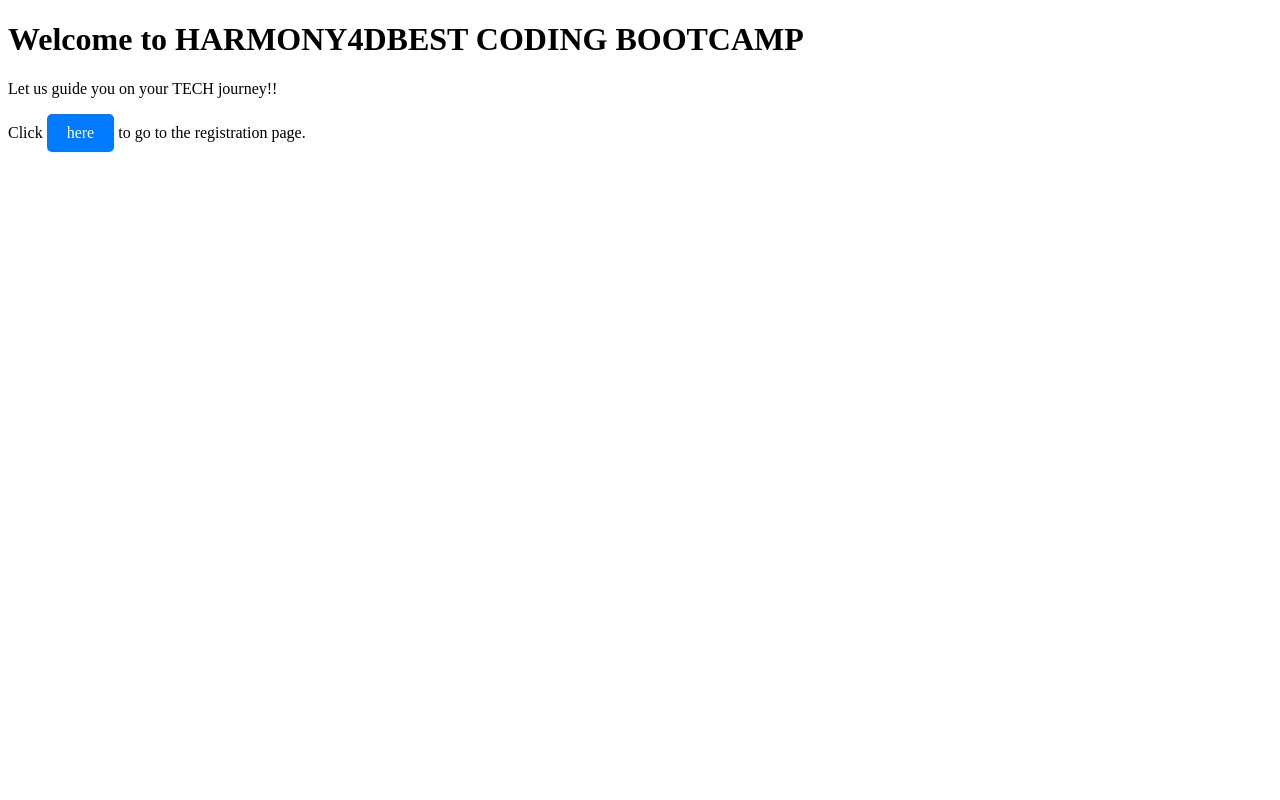
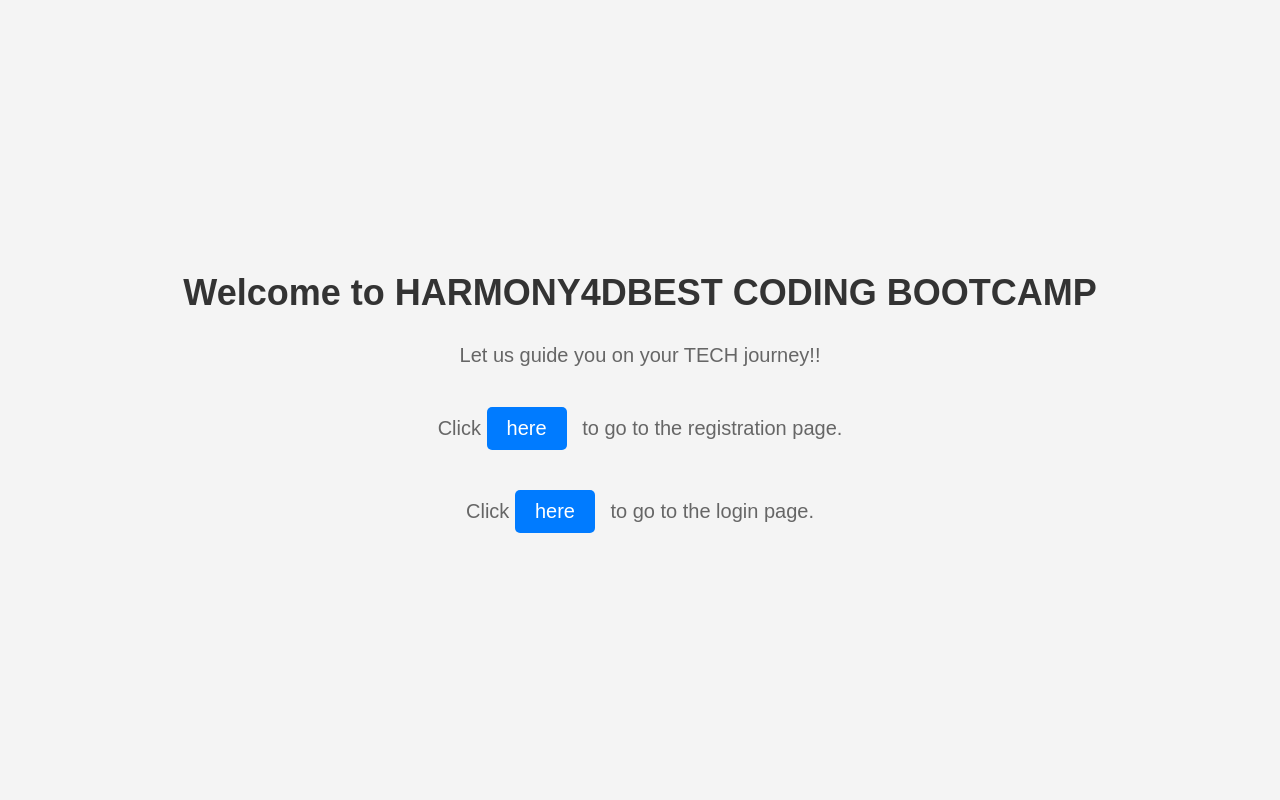
Before and after one commit to Martin4dbest/my_backend_portfolio_project, a Flask app: page / in a window 1280 px wide. Run offline with Flask 3, Linux system fonts and the light colour scheme.

Commit message:
Updated database

```diff
--- a/flaskapp/app.py
+++ b/flaskapp/app.py
@@ -15,7 +15,8 @@ class User(db.Model):
 @app.route('/')
 def home():
     registration_url = '/register'  # Update this with the actual registration route
-    return render_template('home.html', registration_url=registration_url)
+    login_url = '/login'
+    return render_template('home.html', registration_url=registration_url, login_url=login_url)
 
 @app.route('/register', methods=['GET', 'POST'])
 def register():
--- a/flaskapp/templates/home.html
+++ b/flaskapp/templates/home.html
@@ -3,6 +3,32 @@
 <head>
     <title>Home</title>
     <style>
+        body {
+            font-family: Arial, sans-serif;
+            background-color: #f4f4f4;
+            margin: 0;
+            padding: 0;
+            display: flex;
+            flex-direction: column;
+            align-items: center;
+            justify-content: center;
+            height: 100vh;
+        }
+
+        h1 {
+            font-size: 36px;
+            color: #333;
+            text-align: center;
+            margin-bottom: 10px;
+        }
+
+        p {
+            font-size: 20px;
+            color: #666;
+            text-align: center;
+            margin-bottom: 20px;
+        }
+
         .button-link {
             display: inline-block;
             padding: 10px 20px;
@@ -12,6 +38,12 @@
             border: none;
             cursor: pointer;
             border-radius: 5px;
+            transition: background-color 0.3s;
+            margin-right: 10px;
+        }
+
+        .button-link:hover {
+            background-color: #0056b3;
         }
     </style>
 </head>
@@ -19,5 +51,6 @@
     <h1>Welcome to HARMONY4DBEST CODING BOOTCAMP</h1>
     <p>Let us guide you on your TECH journey!!</p>
     <p>Click <a href="{{ registration_url }}" class="button-link">here</a> to go to the registration page.</p>
+    <p>Click <a href="{{ login_url }}" class="button-link">here</a> to go to the login page.</p>
 </body>
 </html>
```
Also changed, not shown: flaskapp/instance/users.db, flaskapp/users.db (added), 1 other file.
